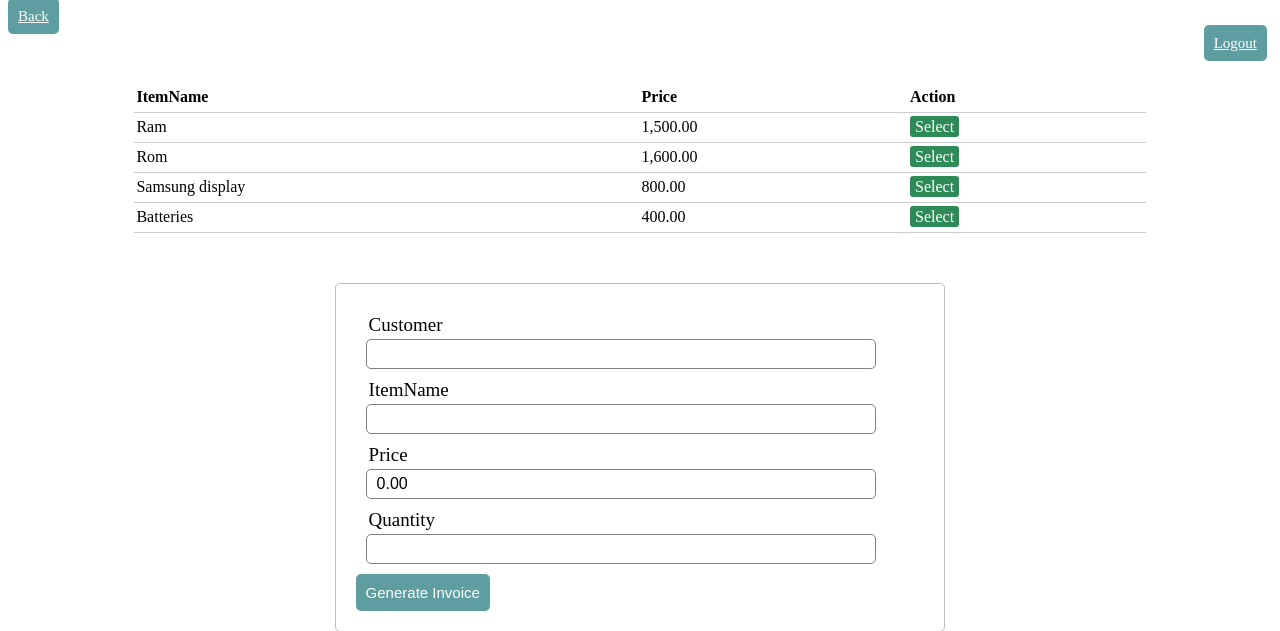
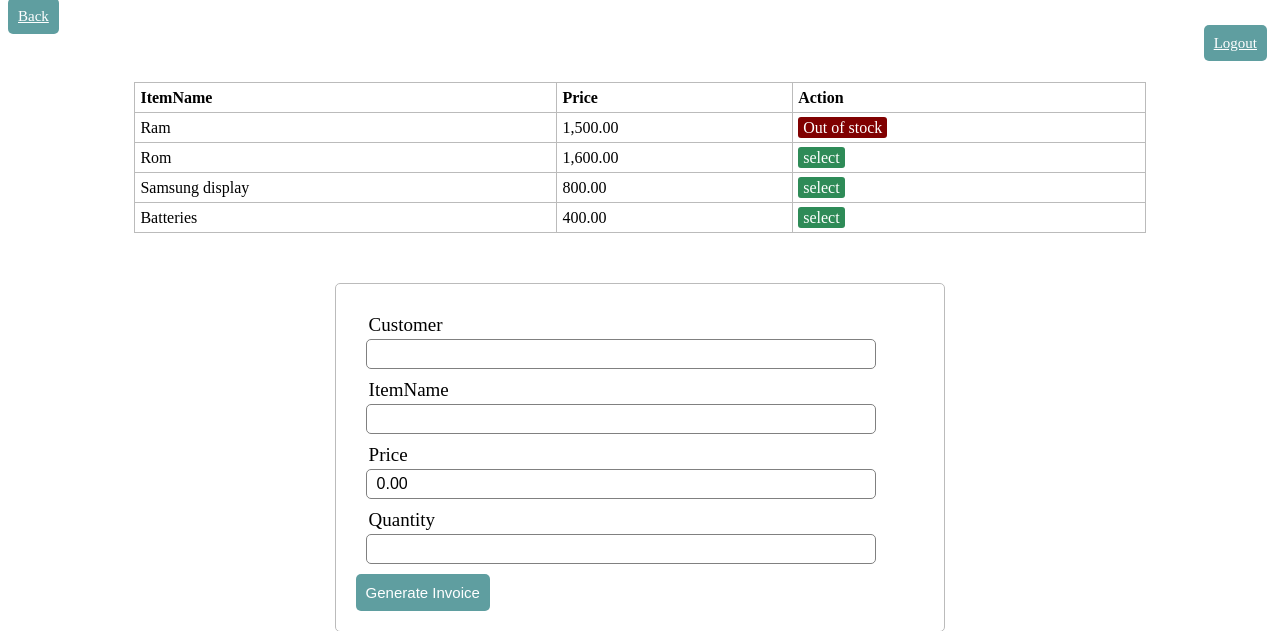
Before and after one commit to shihan1996/Phoneshop, a PHP site: page /invoice.php in a window 1280 px wide. Shown: the top 631 px of the page. Run offline with PHP 8.4, Linux system fonts and the light colour scheme; the visitor is signed in with stand-in values (Sample User, id 1); data comes from the database, SQL or seed files in the repository; both versions use the stored data as it was after the commit.

Commit message:
commit 2

```diff
--- a/invoice.php
+++ b/invoice.php
@@ -1,6 +1,5 @@
 <?php include("server.php");
 $price=0;
-//session_start(); //Session already started
 if(!isset($_SESSION['username'])){
     header('location: login.php');
 }
@@ -20,7 +19,7 @@ if(isset($_GET['edit'])){
 <html>
 <head>
 
-    <title>Stock Details</title>
+    <title>Purchasing Invoice</title>
     <link rel="stylesheet" href="style.css">
 </head>
 <body>
@@ -50,8 +49,18 @@ if(isset($_GET['edit'])){
                     <td><?php echo $row['itemname']; ?></td>
                     <td><?php echo number_format($row['price'],2); ?></td>
 
-                    <td>
-                        <a class="edit_btn "href="invoice.php?edit=<?php echo $row['id']; ?>">Select</a>
+                    <td><?php
+                    $item=$row['itemname'];
+                    $results5=mysqli_query($db, "SELECT * FROM stock WHERE item='$item'");
+                    $rec = mysqli_fetch_array($results5);
+                    $cqty=$rec['qty'];
+
+                    if($cqty>0){
+                    ?>
+                        <a class="edit_btn "href="invoice.php?edit=<?php echo $row['id']; ?>">select</a>
+                    <?php }else{?>
+                        <a class="outofstck_btn "href="#">Out of stock</a>
+                    <?php }?>
                     </td>
                 </tr>
             <?php } ?>
--- a/item.php
+++ b/item.php
@@ -1,6 +1,5 @@
 <?php include("server.php");
 
-//session_start(); //Session already started
 if(!isset($_SESSION['username'])){
     header('location: login.php');
 }
@@ -46,14 +45,11 @@ if(isset($_GET['edit'])){
                 <tr>
                     <td><?php echo $row['itemname']; ?></td>
                     <td><?php echo $row['des']; ?></td>
-                    <td><?php echo $row['price']; ?></td>
+                    <td><?php echo number_format($row['price'],2); ?></td>
 
 
                     <td>
                         <a class="edit_btn "href="item.php?edit=<?php echo $row['id']; ?>">Edit</a>
-                    </td>
-
-                    <td>
                         <a class="del_btn" href="item.php?del=<?php echo $row['id']; ?>">Delete</a>
                     </td>
                 </tr>
--- a/style.css
+++ b/style.css
@@ -7,6 +7,7 @@ table{
     margin: 30px auto;
     border-collapse: collapse;
     text-align: left;
+    border: 1px solid #bbbbbb;
 }
 
 tr{
@@ -14,9 +15,9 @@ tr{
 }
 
 th, td{
-    border: none;
+    border: 1px solid #bbbbbb;
     height: 30px;
-    padding: 2px;
+    padding: 5px;
 }
 
 form{
@@ -68,6 +69,14 @@ tr:hover{
     border-radius: 3px;
 }
 
+.outofstck_btn{
+    text-decoration: none;
+    padding: 2px 5px;
+    background: #800000;
+    color: white;
+    border-radius: 3px;
+}
+
 .del_btn{
     text-decoration: none;
     padding: 2px 5px;
```
Also changed, not shown: Readme.txt.txt (added, +25 -0 lines), report.php (+1 -12 lines), server.php (+5 -13 lines), shop.sql (+18 -8 lines), stock.php (+3 -4 lines), viewstock.php (+0 -13 lines).
